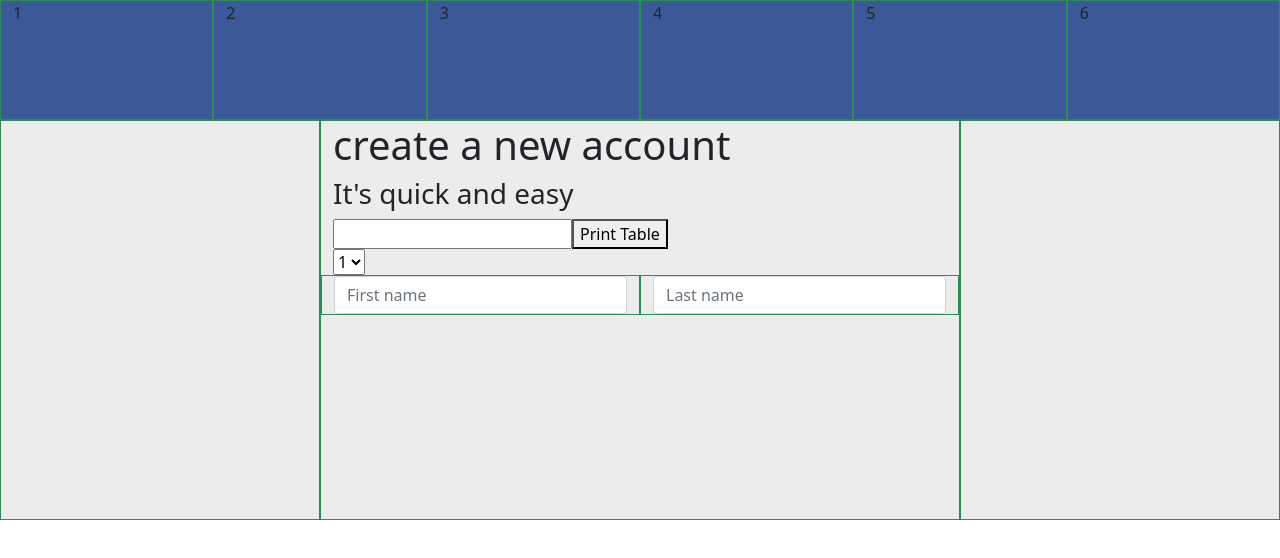
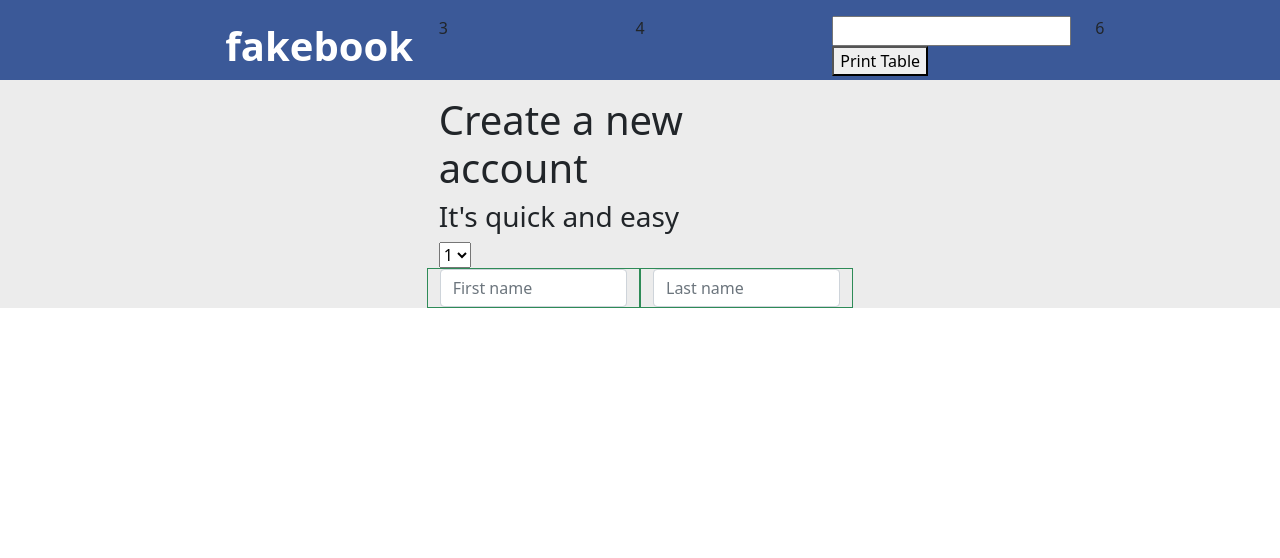
Before and after one commit to abid-mahmood/hp-practice, a plain HTML site: page HTML/fakebook2.html in a window 1280 px wide. Drawn offline with Linux system fonts and the light colour scheme.

Commit message:
files added after modification

```diff
--- a/HTML/fakebook2.html
+++ b/HTML/fakebook2.html
@@ -34,22 +34,25 @@ I tried to make for parsedInput but it gives error of some syntx
 
 <body>
   <div class="container-fluid">
-    <div class="row" id="header">
-      <div class="col">1</div>
-      <div class="col">2</div>
-      <div class="col">3</div>
-      <div class="col">4</div>
-      <div class="col">5</div>
-      <div class="col">6</div>
+    <div class="row pt-sm-3" id="header">
+      <div class="col-sm-2 offset-sm-2 website-name">fakebook</div>
+      <div class="col-sm">3</div>
+      <div class="col-sm">4</div>
+      <div class="col-sm">
+        <input id='user-input' /><button onclick="handleClick()">Print Table</button>
+      </div>
+      <div class="col-sm">6</div>
     </div>
 
-    <div class="row" id="section">
-      <div class="col-3"></div>
-      <div class="col-6">
-        <h1>create a new account</h1>
+    <div class="row pt-sm-3" id="section">
+      <div class="col-sm-4 offset-sm-4">
+        <h1>Create a new account</h1>
         <h3>It's quick and easy</h3>
+      </div>
+    </div>
 
-        <input id='user-input' /><button onclick="handleClick()">Print Table</button>
+    <div class="row justify-content-center" id="section">
+      <div class="col-sm-4 ">
 
         <form>
           <select name='example-options'>
@@ -58,18 +61,18 @@ I tried to make for parsedInput but it gives error of some syntx
             <option>3</option>
             <option>4</option>
           </select>
+
           <div class="row">
             <div class="col">
               <input class="form-control" placeholder="First name">
             </div>
+
             <div class="col">
               <input type="text" class="form-control" placeholder="Last name">
             </div>
           </div>
-        </form>
 
       </div>
-      <div class="col-3"></div>
     </div>
 
     <div class="row" id="language"></div>
--- a/HTML/fakebook2stylesheet.css
+++ b/HTML/fakebook2stylesheet.css
@@ -1,13 +1,26 @@
 #header{
   background-color:  rgba(59, 89, 152, 1);
-  height: 120px;
+  height: 80px;
 }
 
 #section{
   background-color: rgb(236, 236, 236);
-  height: 400px
 }
 
-.col,.col-3,.col-6{
+.col,.col-md-2,.col-md-3,.col-md-6{
   border: 1px seagreen solid
 }
+
+.website-name{
+  color: white;
+  font-size: 40px;
+  font-weight: bolder;
+}
+
+h1{
+  font-stretch: wider;
+}
+
+p{
+  color: gray;
+}
```
Also changed, not shown: HTML/Fakebook.html (line endings or trailing spaces).
